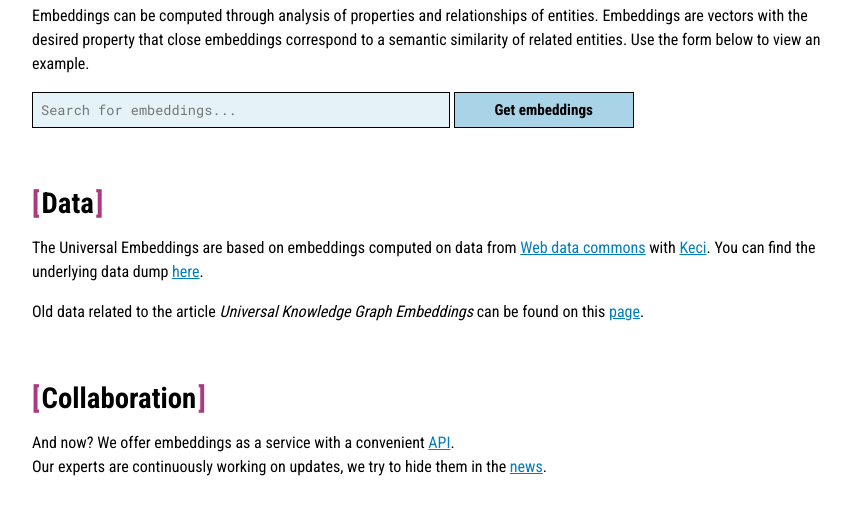
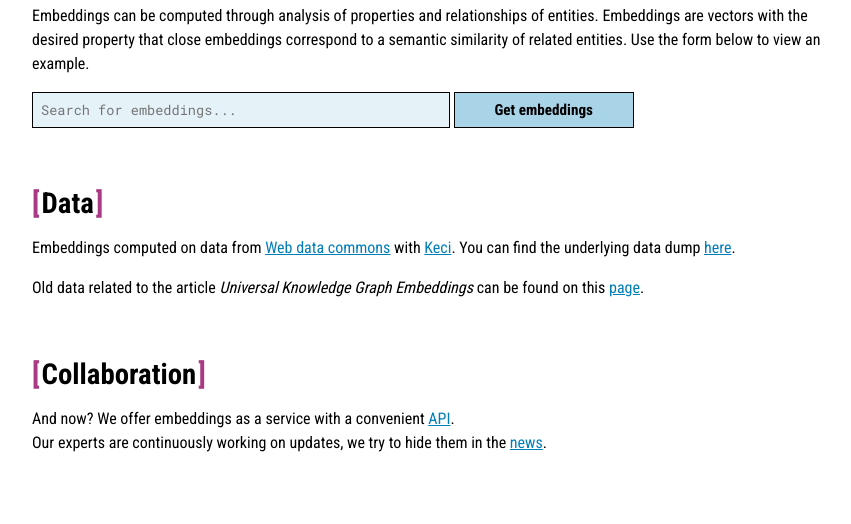
Before and after one commit to dice-group/embeddings.cc, a Flask app: template webservice_public/templates/index.htm in a window 1280 px wide. Shown: the part 650-1174 px from the top of the page, without its empty margins (208-1059 px from the left). Run offline with Flask 2, Linux system fonts and the light colour scheme; the template is opened without the code that fills it, so the values that code supplies are empty; some libraries are stand-ins or nearby versions.

Commit message:
minor text changes

```diff
--- a/webservice_public/templates/index.htm
+++ b/webservice_public/templates/index.htm
@@ -62,7 +62,7 @@
         <h2>Data</h2>
 
         <p>
-            The Universal Embeddings are based on embeddings computed on data from
+            Embeddings computed on data from
             <a target="_blank" href="https://webdatacommons.org/structureddata/2023-12/stats/stats.html"> Web data
                 commons</a> with <a target="_blank"
                 href="https://papers.dice-research.org/2023/ECML_Clifford/public.pdf">Keci</a>.
```
